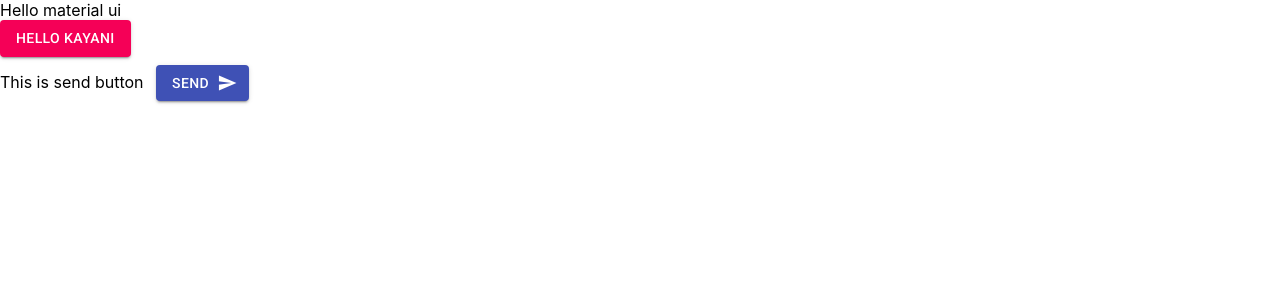
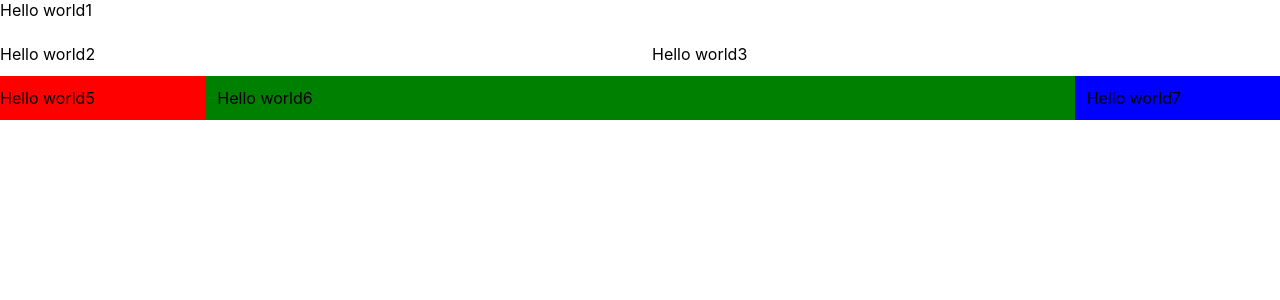
Before and after one commit to MuhammadSaqib786/Sample-React, a React (Create React App) app: page / in a window 1280 px wide. Shown: the top 300 px of the page. Built offline with nearby package versions, Linux system fonts and the light colour scheme.

Commit message:
simple grid

```diff
--- a/src/App.js
+++ b/src/App.js
@@ -1,6 +1,8 @@
 import React from 'react';
 import './App.css';
 import { makeStyles } from '@material-ui/core/styles';
+import Grid from '@material-ui/core/Grid';
+import Paper from '@material-ui/core/Paper';
 import { Button } from '@material-ui/core';
 import Icon from '@material-ui/core/Icon';
 
@@ -14,18 +16,26 @@ function App() {
   const classes = useStyles();
 
 return <div >
-  Hello material ui <br/>
-  <Button variant="contained" color="secondary">Hello Kayani</Button>
- <br/>
- This is send button   <Button
-        variant="contained"
-        color="primary"
-        className={classes.button}
-        endIcon={<Icon>send</Icon>}
-      >
-        Send
-      </Button>
-
+  <Grid container spacing={3}>
+  <Grid item xs={12}>
+      Hello world1
+  </Grid>
+  <Grid item xs={6}>
+      Hello world2
+  </Grid>
+  <Grid item xs={6}>
+      Hello world3
+  </Grid>
+  <Grid item xs={2} style={{backgroundColor:"red"}}>
+      Hello world5
+  </Grid>
+  <Grid item xs={8} style={{backgroundColor:"green"}}>
+      Hello world6
+  </Grid>
+  <Grid item xs={2} style={{backgroundColor:"blue"}}>
+      Hello world7
+  </Grid>
+  </Grid>
  </div>
 }
 
```
